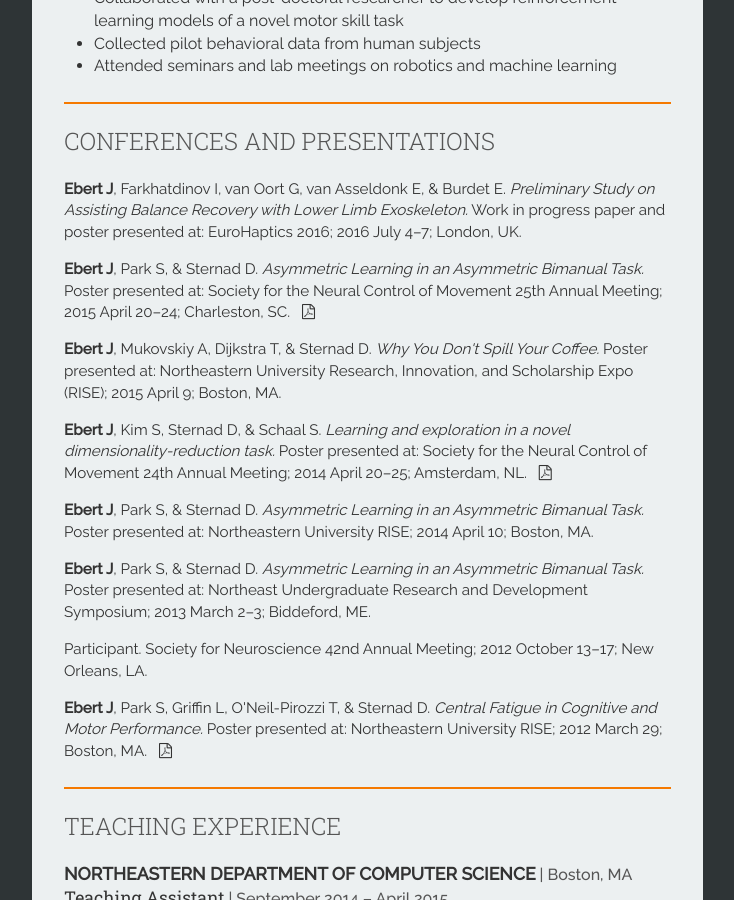
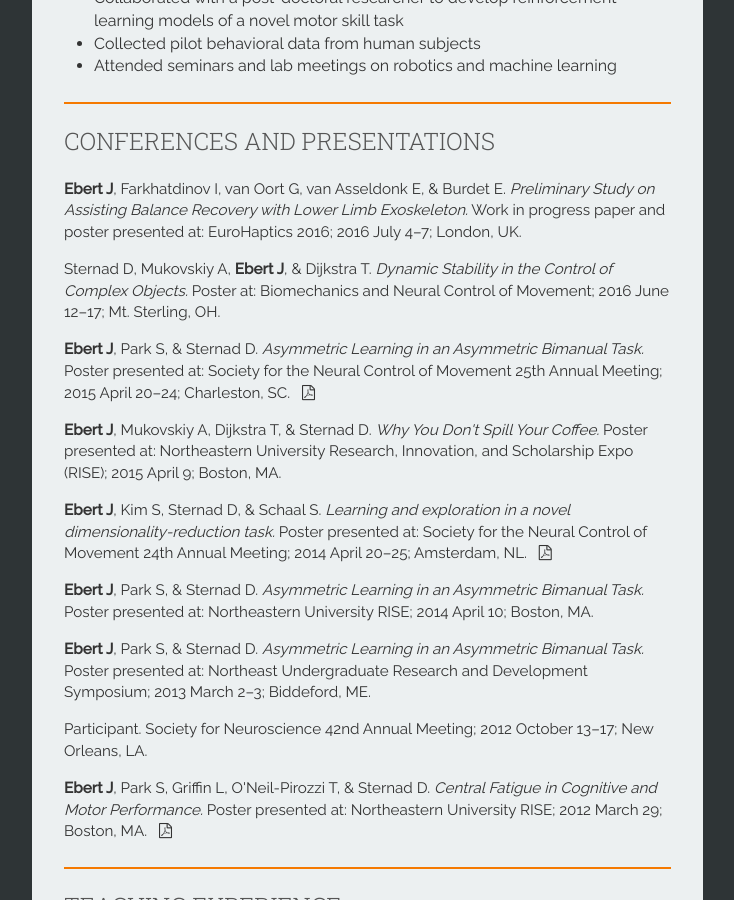
Before and after one commit to jtebert/jtebert.github.io, a Jekyll site: the page built from cv/index.html, in a window 1280 px wide and 900 px high, scrolled down 2327 px. Shown: the whole window, without its empty margins (387-1121 px from the left). Built offline with Jekyll 4.4.1, drawn with Linux system fonts in a browser that asks for light colours; nearby versions of some CDN libraries.

Commit message:
Add Dagmar poster to CV

```diff
--- a/cv/index.html
+++ b/cv/index.html
@@ -144,6 +144,10 @@
     <p><b>Ebert J</b>, Farkhatdinov I, van Oort G, van Asseldonk E, & Burdet E.
         <em>Preliminary Study on Assisting Balance Recovery with Lower Limb Exoskeleton.</em>
         Work in progress paper and poster presented at: EuroHaptics 2016; 2016 July 4–7; London, UK.</p>
+
+    <p>Sternad D, Mukovskiy A, <b>Ebert J</b>, & Dijkstra T.
+        <em>Dynamic Stability in the Control of Complex Objects.</em>
+        Poster at: Biomechanics and Neural Control of Movement; 2016 June 12–17; Mt. Sterling, OH.</p>
 
     <p><b>Ebert J</b>, Park S, & Sternad D. <em>Asymmetric Learning in an Asymmetric Bimanual Task.</em>
         Poster presented at: Society for the Neural Control of Movement 25th Annual Meeting; 2015 April 20–24; Charleston, SC.
```
